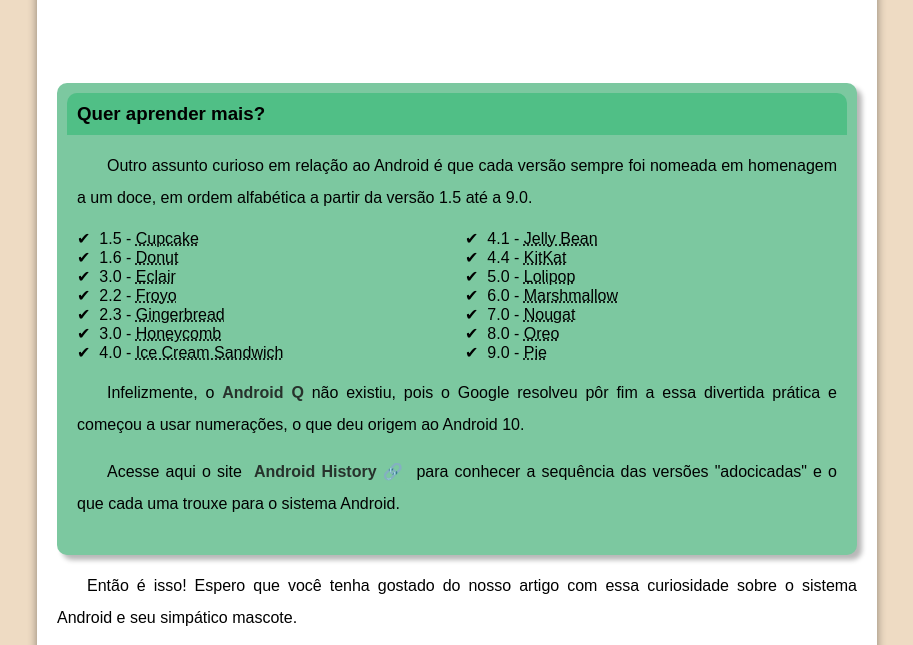
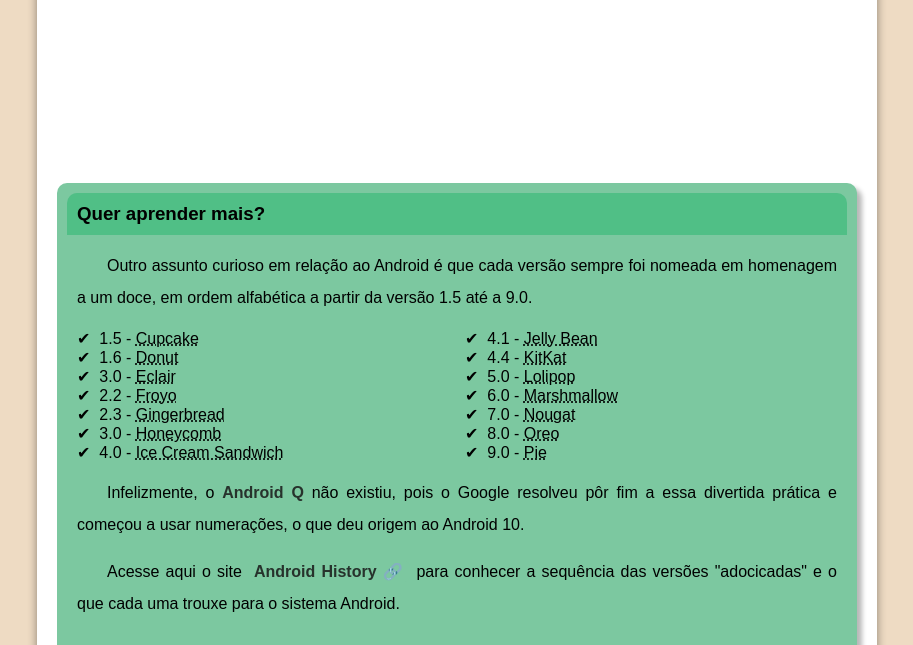
Before and after one commit to GuilhermeGuimaraesDeMedeiros/projeto-android, a plain HTML site: page index.html in a window 1280 px wide. Shown: the part 2155-2800 px from the top of the page, without its empty margins (183-1096 px from the left). Drawn offline with Linux system fonts and the light colour scheme.

Commit message:
Update style.css

```diff
--- a/estilo/style.css
+++ b/estilo/style.css
@@ -34,7 +34,7 @@ a.externo::after{
 
 header{
     background-image: linear-gradient(to top, var(--cor2), var(--cor4) );
-    color: blue;
+    color: white;
     text-align: center;
     min-height: 150px;
     padding-top: 40px;
@@ -163,7 +163,8 @@ aside {
     padding: 20px;
     border-radius: 10px;
     box-shadow: 5px 5px 5px rgba(0, 0, 0, 0.281);
-    margin-top: 100px;
+    margin-top: 200px;
+    margin-bottom: 100px;
 }
 
 aside h3{
```
